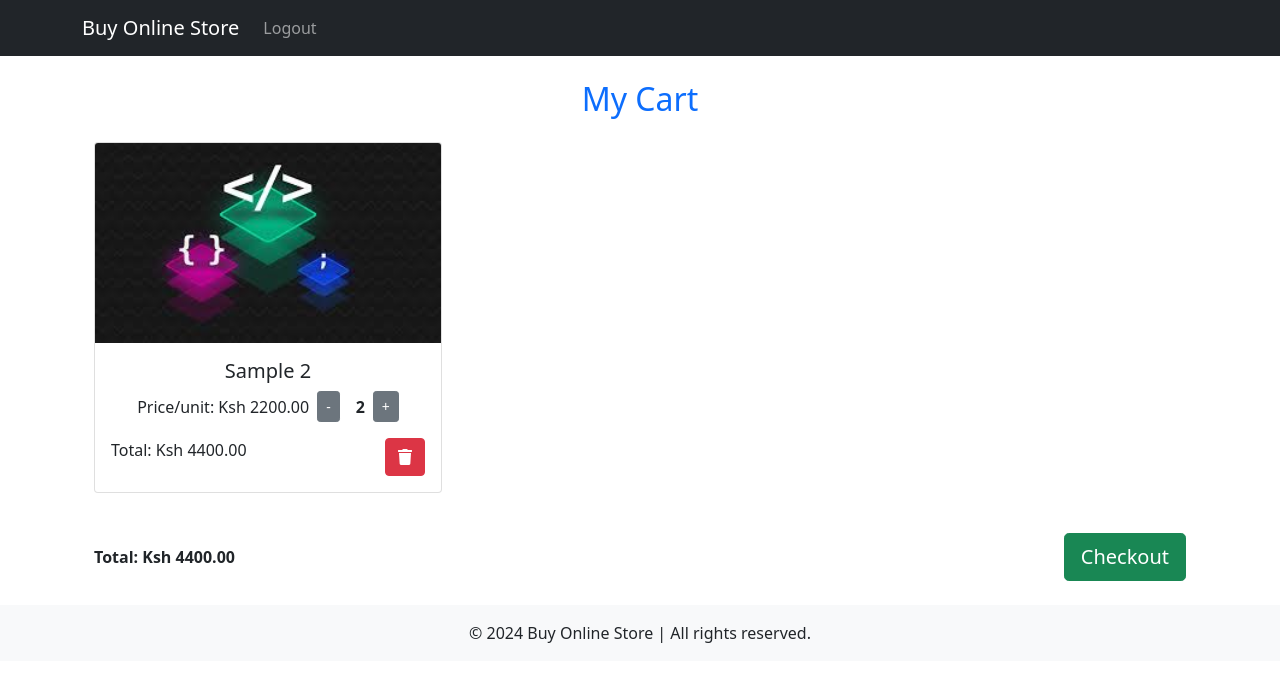
After one commit to EmanuelSolver/buy_online_store, a Django app: page /products/cart/ in a window 1280 px wide. The commit adds this page. Shown: the top 682 px of the page. Run offline with Django 4.2, Linux system fonts and the light colour scheme; a user stored in the database is signed in; data comes from the database, SQL or seed files in the repository; both versions use the stored data as it was after the commit; some libraries are stand-ins or nearby versions.

Commit message:
ensured a user can add items in the cart, remove them, increase quantity...

```diff
--- a/accounts/templates/accounts/home.html
+++ b/accounts/templates/accounts/home.html
@@ -9,7 +9,7 @@
         <h1 class="display-3">Welcome to Buy Online Store</h1>
         <p class="lead">Discover a wide variety of products from trusted sellers. Sign up today and start shopping!</p>
         {% if user.is_authenticated %}
-        <a class="btn btn-light btn-lg" href="#" role="button">Go to Store</a>
+        <a class="btn btn-light btn-lg" href="{% url 'landing-home' %}" role="button">Go to Store</a>
         {% else %}
         <a class="btn btn-light btn-lg" href="{% url 'register' %}" role="button">Get started</a>
         <a class="btn btn-primary btn-lg" href="{% url 'login' %}" role="button">Login</a>
--- a/buy_online_store/settings.py
+++ b/buy_online_store/settings.py
@@ -22,6 +22,7 @@ INSTALLED_APPS = [
     'django.contrib.sessions',
     'django.contrib.messages',
     'django.contrib.staticfiles',
+    'products.templatetags',
     'crispy_forms',
     'crispy_bootstrap5',
     'accounts',
--- a/products/admin.py
+++ b/products/admin.py
@@ -1,6 +1,8 @@
 from django.contrib import admin
-from .models import Product, Category
+from .models import Product, Category, Cart, CartItem
 
 admin.site.register(Category)
 
 admin.site.register(Product)
+admin.site.register(Cart)
+admin.site.register(CartItem)
--- a/products/models.py
+++ b/products/models.py
@@ -1,5 +1,6 @@
 from django.db import models
-from accounts.models import Store
+from accounts.models import Store, CustomUser
+from django.conf import settings
 
 class Category(models.Model):
     name = models.CharField(max_length=255)
@@ -20,3 +21,20 @@ class Product(models.Model):
 
     def __str__(self):
         return self.name
+
+
+
+class Cart(models.Model):
+    user = models.OneToOneField(settings.AUTH_USER_MODEL, on_delete=models.CASCADE)
+    created_at = models.DateTimeField(auto_now_add=True)
+    def __str__(self):
+        return f"{self.user.username}'s Cart"
+
+
+class CartItem(models.Model):
+    cart = models.ForeignKey(Cart, on_delete=models.CASCADE)
+    product = models.ForeignKey(Product, on_delete=models.CASCADE)
+    quantity = models.PositiveIntegerField(default=1)
+
+    def __str__(self):
+        return f"{self.product.name} ({self.quantity})"
--- /dev/null
+++ b/products/templates/cart/view_cart.html
@@ -0,0 +1,63 @@
+{% extends 'base.html' %}
+{% load cart_filters %}
+
+{% block title %}My Cart{% endblock %}
+
+{% block content %}
+<div class="container my-4">
+    <h2 class="mb-4 text-center text-primary">My Cart</h2>  <!-- Styled Title -->
+    {% if items %}
+    <div class="row">
+        {% for item in items %}
+        <div class="col-md-4 mb-4">
+            <div class="card">
+                <img src="{{ item.product.image.url }}" class="card-img-top" alt="{{ item.product.name }}" style="height: 200px; object-fit: cover;">
+                <div class="card-body text-center">
+                    <h5 class="card-title">{{ item.product.name }}</h5>
+                    <div class="d-flex justify-content-center align-items-center mb-3">
+                        <p class="card-text me-2 mb-0">Price/unit: Ksh {{ item.product.price }}</p>  <!-- Added margin to separate from buttons -->
+                        <form action="{% url 'update_cart_item' item.id 'decrease' %}" method="post" style="display:inline;">
+                            {% csrf_token %}
+                            <button type="submit" class="btn btn-secondary btn-sm me-2" {% if item.quantity == 1 %}disabled{% endif %}>-</button>
+                        </form>
+                        <span class="fw-bold mx-2">{{ item.quantity }}</span>  <!-- Added margin to separate quantity -->
+                        <form action="{% url 'update_cart_item' item.id 'increase' %}" method="post" style="display:inline;">
+                            {% csrf_token %}
+                            <button type="submit" class="btn btn-secondary btn-sm">+</button>
+                        </form>
+                    </div>
+
+                    <div class="d-flex justify-content-between">
+                        <p class="mb-0">Total: Ksh {{ item.product.price|multiply:item.quantity }}</p> <!-- Individual total for each item -->
+                        <form action="{% url 'remove_from_cart' item.id %}" method="post" style="display:inline;">
+                            {% csrf_token %}
+                            <button type="submit" class="btn btn-danger" title="Delete">
+                                <i class="fas fa-trash"></i> <!-- Use delete icon -->
+                            </button>
+                        </form>
+                    </div>
+                </div>
+            </div>
+        </div>
+        {% endfor %}
+    </div>
+
+    <!-- Total and Checkout Button in the same row -->
+    <div class="d-flex justify-content-between align-items-center my-3">
+        <p class="fw-bold mb-0">Total: Ksh {{ items|sum_price }}</p>  <!-- Total price method -->
+        <a href="#" class="btn btn-success btn-lg">Checkout</a>
+    </div>
+
+    {% else %}
+    <p>Your cart is empty.</p>
+    {% endif %}
+</div>
+
+<!-- Optional CSS for additional styling -->
+<style>
+    .text-primary {
+        color: #007bff; /* Bootstrap primary color for the title */
+    }
+</style>
+
+{% endblock %}
--- /dev/null
+++ b/products/templatetags/cart_filters.py
@@ -0,0 +1,12 @@
+from django import template
+
+register = template.Library()
+
+@register.filter
+def multiply(value, arg):
+    return value * arg
+
+@register.filter
+def sum_price(items):
+    total = sum(item.product.price * item.quantity for item in items)
+    return total
--- a/products/urls.py
+++ b/products/urls.py
@@ -8,4 +8,9 @@ urlpatterns = [
     path('update/<int:product_id>/', views.update, name='update'),
     path('delete/<int:product_id>/', views.delete, name='delete'),
 
+    path('cart/', views.view_cart, name='view_cart'),
+    path('add-to-cart/<int:product_id>/', views.add_to_cart, name='add_to_cart'),
+    path('cart/update/<int:item_id>/<str:action>/', views.update_cart_item, name='update_cart_item'),
+    path('cart/remove/<int:item_id>/', views.remove_from_cart, name='remove_from_cart'),
+
 ]
--- a/products/views.py
+++ b/products/views.py
@@ -1,8 +1,11 @@
 from django.shortcuts import render, get_object_or_404, redirect
 from django.contrib import messages
-from .models import Product, Category
+from .models import Product, Category, Cart, CartItem
 from accounts.models import Store
 from .forms import ProductForm
+from django.contrib.auth.decorators import login_required
+from django.shortcuts import redirect, get_object_or_404
+from django.http import JsonResponse
 
 def all_products(request):
     products = Product.objects.all()  # Fetch all products
@@ -48,8 +51,56 @@ def update(request, product_id):
 
     return render(request, 'products/edit_form.html', {'form': form, 'product': product})
 
+
 def delete(request, product_id):
     product = get_object_or_404(Product, id=product_id)
     if request.method == 'POST':
         product.delete()
         return redirect('all_products')
+
+def get_cart(request):
+    cart, created = Cart.objects.get_or_create(user=request.user)
+    return cart
+
+@login_required
+def add_to_cart(request, product_id):
+    product = get_object_or_404(Product, id=product_id)
+    cart, created = Cart.objects.get_or_create(user=request.user)
+
+    # Create or update cart item
+    cart_item, created = CartItem.objects.get_or_create(cart=cart, product=product)
+
+    if not created:
+        cart_item.quantity += 1  # Increase quantity if item already exists
+        cart_item.save()
+
+    print(f"Added {product.name} to the cart!")  # Debugging statement
+    return redirect('landing-home')
+
+@login_required
+def view_cart(request):
+    cart, created = Cart.objects.get_or_create(user=request.user)
+    items = cart.cartitem_set.all()  # Get all cart items; make sure to use related name
+
+    print(f"\nCart for {request.user.username}:")
+    print("Cart items:", items)  # Debugging statement
+
+    return render(request, 'cart/view_cart.html', {'cart': cart, 'items': items})
+
+
+def update_cart_item(request, item_id, action):
+    cart_item = get_object_or_404(CartItem, id=item_id)
+
+    if action == 'increase':
+        cart_item.quantity += 1
+    elif action == 'decrease' and cart_item.quantity > 1:
+        cart_item.quantity -= 1
+    cart_item.save()
+
+    return redirect('view_cart')
+
+def remove_from_cart(request, item_id):
+    cart_item = get_object_or_404(CartItem, id=item_id)
+    cart_item.delete()
+
+    return redirect('view_cart')
```
Also changed, not shown: landing/templates/landing/landing_page.html (+10 -4 lines), db.sqlite3, products/migrations/0002_cart_cartitem.py (added), products/migrations/0003_remove_cart_created_at_remove_cartitem_cart_and_more.py (added), products/migrations/0004_cartitem_cart_alter_cart_items.py (added), products/migrations/0005_remove_cart_items_cart_created_at.py (added).
